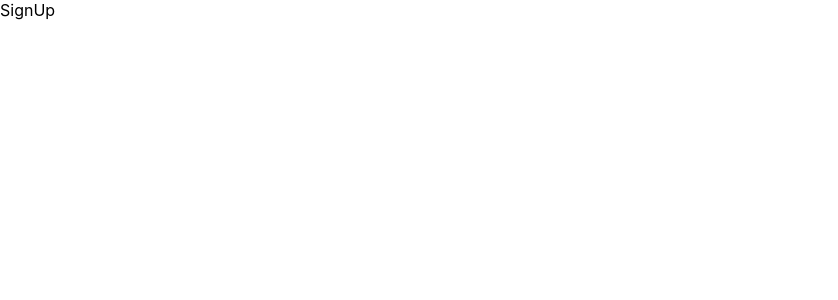
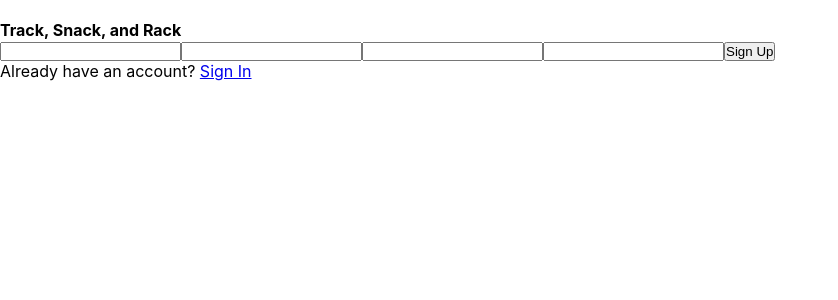
Before and after one commit to Arnav350/gojim, a React (Create React App) app: page /signup in a window 1280 px wide. Shown: the top 300 px of the page, without its empty margins (0-838 px from the left). Built offline with nearby package versions, Linux system fonts and the light colour scheme.

Commit message:
added new pages and worked on sign pages

```diff
--- a/src/App.tsx
+++ b/src/App.tsx
@@ -1,6 +1,5 @@
 import React from "react";
 import { BrowserRouter as Router, Routes, Route } from "react-router-dom";
-import Home from "./pages/Home";
 import SignIn from "./pages/SignIn";
 import SignUp from "./pages/SignUp";
 import "./App.css";
@@ -10,16 +9,22 @@ function App() {
     <Router>
       <Routes>
         {/* Unprotected Routes */}
-        <Route path="/" element={<Home />} />
-        <Route path="/signin" element={<SignIn />} />
+        <Route path="/" element={<SignIn />} />
         <Route path="/signup" element={<SignUp />} />
 
         {/* Protected Routes */}
 
         {/* Workout Log Page
-        Nutrition Page
-        Messaging and Stories Page
-        Profile Page */}
+        Includes workout logs, create a new workout, and progress graph */}
+
+        {/* Nutrition Page
+        Calculates your calorires, macros, water, and weight goal */}
+
+        {/* Messaging and Stories Page
+        Has stories, messaging feature (need to figure out how to add friends), pr competitions */}
+
+        {/* Profile Page
+        Has your split, diet info, ... */}
       </Routes>
     </Router>
   );
--- a/src/pages/Home.tsx
+++ /dev/null
@@ -1,7 +0,0 @@
-import React from "react";
-
-function Home() {
-  return <div>Home</div>;
-}
-
-export default Home;
--- a/src/pages/SignIn.tsx
+++ b/src/pages/SignIn.tsx
@@ -1,7 +1,24 @@
 import React from "react";
+import { Link } from "react-router-dom";
 
 function SignIn() {
-  return <div>SignIn</div>;
+  return (
+    <div>
+      <div>
+        <img src="" alt="" />
+        <h4>Track, Snack, and Rack</h4>
+      </div>
+      <form>
+        <input type="text" />
+        <input type="text" />
+        <a href="">Forgot your password?</a>
+        <button>Sign In</button>
+        <p>
+          Need an Account? <Link to="/signup">Sign Up</Link>
+        </p>
+      </form>
+    </div>
+  );
 }
 
 export default SignIn;
--- a/src/pages/SignUp.tsx
+++ b/src/pages/SignUp.tsx
@@ -1,7 +1,25 @@
 import React from "react";
+import { Link } from "react-router-dom";
 
 function SignUp() {
-  return <div>SignUp</div>;
+  return (
+    <div>
+      <div>
+        <img src="" alt="" />
+        <h4>Track, Snack, and Rack</h4>
+      </div>
+      <form>
+        <input type="text" />
+        <input type="text" />
+        <input type="text" />
+        <input type="text" />
+        <button>Sign Up</button>
+        <p>
+          Already have an account? <Link to="/">Sign In</Link>
+        </p>
+      </form>
+    </div>
+  );
 }
 
 export default SignUp;
```
Also changed, not shown: src/pages/Contact.tsx (added, +7 -0 lines), src/pages/Log.tsx (added, +7 -0 lines), src/pages/Nutrition.tsx (added, +7 -0 lines).
